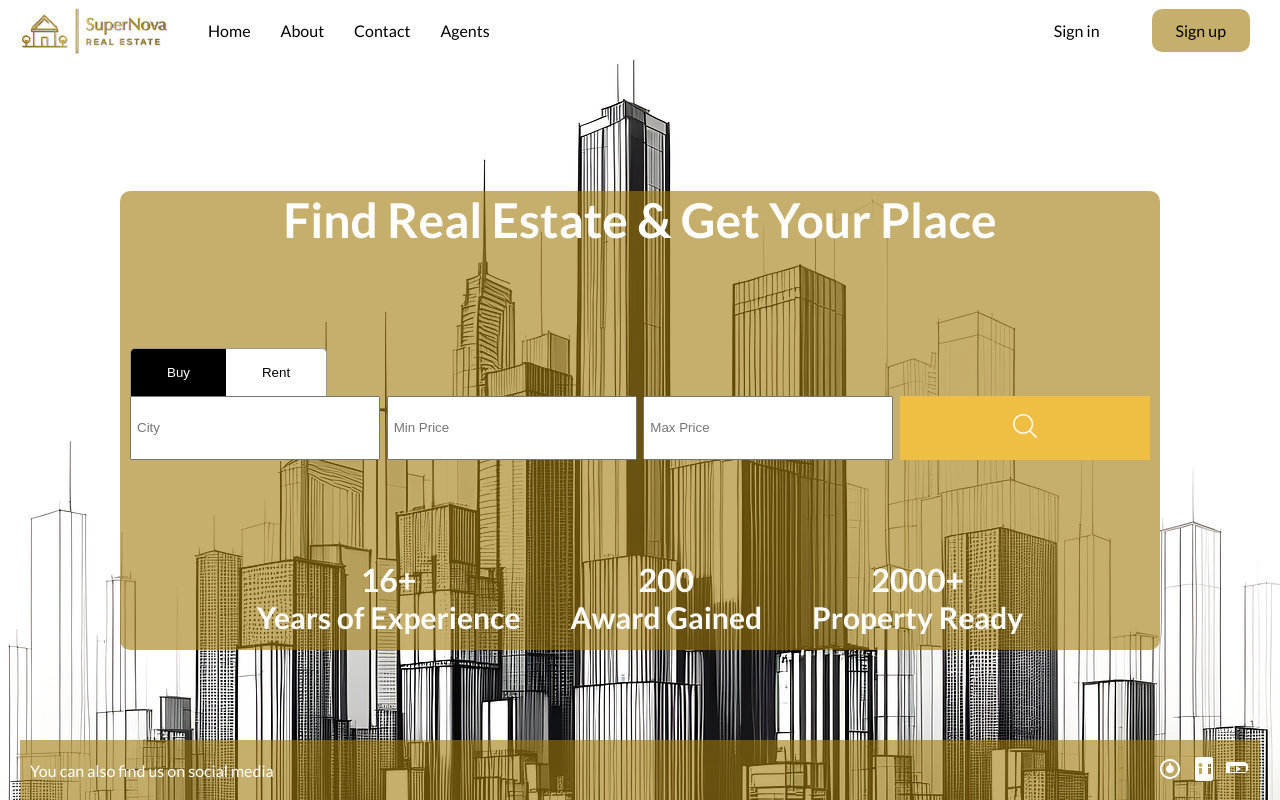
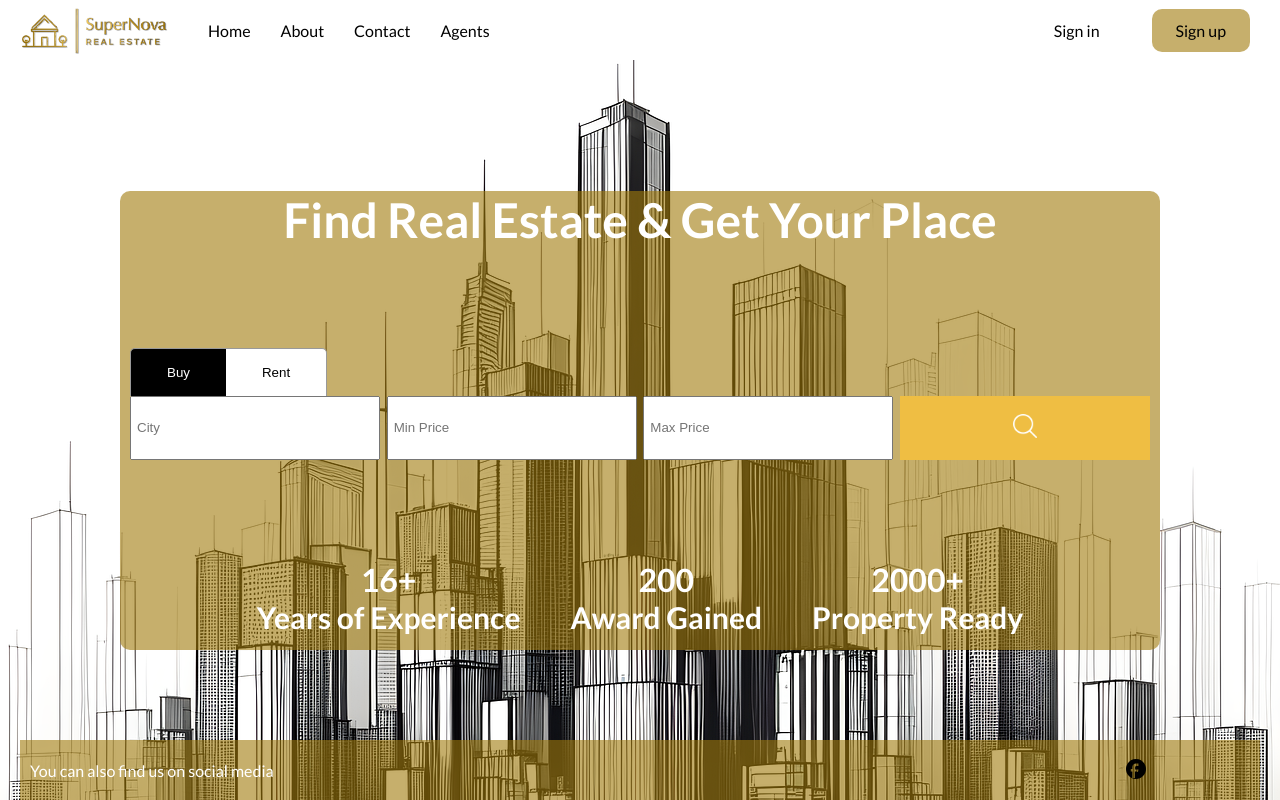
Before and after one commit to nikolayvnenchev/AppSuperNova, a React (Vite) app in the folder client/: page / in a window 1280 px wide. Built offline with nearby package versions, Linux system fonts and the light colour scheme; no server answers.

Commit message:
14th change

```diff
--- a/client/src/components/footer/Footer.jsx
+++ b/client/src/components/footer/Footer.jsx
@@ -6,7 +6,7 @@ export default function Footer() {
     <footer>
       <div className="footerContainer">
         <p>
-        You can also find us on social media{' '}
+          You can also find us on social media{' '}
         </p>
         {/* <a
           style={{ color: 'blue' }}
@@ -15,23 +15,23 @@ export default function Footer() {
         >SoftUni</a> */}
         <div className="social-icons">
           <a href="https://www.facebook.com" target="_blank" rel="noopener noreferrer">
-            <svg width="24" height="24" viewBox="0 0 24 24" fill="none" xmlns="http://www.w3.org/2000/svg">
-            <path d="m355.6 330 11.4-74h-71v-48c0-20.2 9.9-40 41.7-40h32.3v-63s-29.3-5-57.3-5c-58.5 0-96.7 35.4-96.7 99.6v56.4h-65v74h65v182h80v-182z" fill="#fff" />
+            <svg xmlns="http://www.w3.org/2000/svg" viewBox="0 0 24 24" width="24" height="24">
+              <path d="M12 2.04c-5.52 0-10 4.48-10 10s4.48 10 10 10 10-4.48 10-10-4.48-10-10-10zm1.27 12.34h-2.4v6.64h-2.5v-6.64h-1.7v-2.4h1.7v-1.8c0-2.48 1.42-3.8 3.71-3.8 1.08 0 2.08.08 2.36.12v2.5h-1.67c-1.31 0-1.64.62-1.64 1.58v1.92h3.35l-.5 2.4h-2.85v6.64z" />
             </svg>
           </a>
           <a href="https://www.instagram.com" target="_blank" rel="noopener noreferrer">
             <svg width="24" height="24" viewBox="0 0 24 24" fill="none" xmlns="http://www.w3.org/2000/svg">
-              <path d="M12 2C6.48 2 2 6.48 2 12s4.48 10 10 10 10-4.48 10-10S17.52 2 12 2zm0 18c-4.41 0-8-3.59-8-8s3.59-8 8-8 8 3.59 8 8-3.59 8-8 8zm0-14c-.55 0-1 .45-1 1s.45 1 1 1 1-.45 1-1-.45-1-1-1zm0 10c-2.21 0-4-1.79-4-4s1.79-4 4-4 4 1.79 4 4-1.79 4-4 4z" fill="white" />
+              <path d="M12 2.16c3.22 0 3.61.01 4.88.07 1.23.06 2.3.26 3.14.6a5.83 5.83 0 0 1 2.12 1.42 5.83 5.83 0 0 1 1.42 2.12c.34.84.54 1.91.6 3.14.06 1.27.07 1.66.07 4.88s-.01 3.61-.07 4.88c-.06 1.23-.26 2.3-.6 3.14a5.83 5.83 0 0 1-1.42 2.12 5.83 5.83 0 0 1-2.12 1.42c-.84.34-1.91.54-3.14.6-1.27.06-1.66.07-4.88.07s-3.61-.01-4.88-.07c-1.23-.06-2.3-.26-3.14-.6a5.83 5.83 0 0 1-2.12-1.42 5.83 5.83 0 0 1-1.42-2.12c-.34-.84-.54-1.91-.6-3.14-.06-1.27-.07-1.66-.07-4.88s.01-3.61.07-4.88c.06-1.23.26-2.3.6-3.14a5.83 5.83 0 0 1 1.42-2.12A5.83 5.83 0 0 1 4.26 2.83c.84-.34 1.91-.54 3.14-.6C8.39 2.17 8.78 2.16 12 2.16zm0 1.9c-3.2 0-3.58.01-4.82.06-1.1.05-1.9.23-2.4.44-.62.25-1.12.61-1.61 1.1-.49.49-.85.99-1.1 1.61-.21.5-.39 1.31-.44 2.4-.05 1.24-.06 1.62-.06 4.82s.01 3.58.06 4.82c.05 1.1.23 1.9.44 2.4.25.62.61 1.12 1.1 1.61.49.49.99.85 1.61 1.1.5.21 1.31.39 2.4.44 1.24.05 1.62.06 4.82.06s3.58-.01 4.82-.06c1.1-.05 1.9-.23 2.4-.44.62-.25 1.12-.61 1.61-1.1.49-.49.85-.99 1.1-1.61.21-.5.39-1.31.44-2.4.05-1.24.06-1.62.06-4.82s-.01-3.58-.06-4.82c-.05-1.1-.23-1.9-.44-2.4-.25-.62-.61-1.12-1.1-1.61-.49-.49-.99-.85-1.61-1.1-.5-.21-1.31-.39-2.4-.44-1.24-.05-1.62-.06-4.82-.06zm0 5.13c2.65 0 4.79 2.14 4.79 4.78s-2.14 4.78-4.79 4.78-4.79-2.14-4.79-4.78 2.14-4.78 4.79-4.78zm0 7.65c1.62 0 2.96-1.33 2.96-2.97s-1.34-2.97-2.96-2.97-2.96 1.33-2.96 2.97 1.34 2.97 2.96 2.97zm5.52-7.89c.38 0 .69-.31.69-.69s-.31-.69-.69-.69-.69.31-.69.69.31.69.69.69z"/>
             </svg>
           </a>
           <a href="https://www.linkedin.com" target="_blank" rel="noopener noreferrer">
             <svg width="24" height="24" viewBox="0 0 24 24" fill="none" xmlns="http://www.w3.org/2000/svg">
-              <path d="M19 0H5C3.9 0 3 .9 3 2v20c0 1.1.9 2 2 2h14c1.1 0 2-.9 2-2V2c0-1.1-.9-2-2-2zm-9 17H7v-6h3v6zm-1.5-7.1c-1.1 0-2-.9-2-2s.9-2 2-2 2 .9 2 2-.9 2-2 2zM19 17h-3v-6h3v6zm0-7h-3V7h3v3z" fill="white" />
+              <path d="M4.98 3.5C4.98 2.12 6.1.99 7.48.99 8.86.99 10 .99 10 3.5c0 2.38-1.12 3.5-2.5 3.5C6.1 7 4.98 5.88 4.98 3.5zM2 3.5C2 1.57 3.57 0 5.5 0c1.38 0 2.5 1.12 2.5 2.5C8 5.88 6.88 7 5.5 7 3.57 7 2 5.88 2 3.5zM1 9h4V23H1zm6 0h4v14h-4zm10.1 2.34c-.34-.06-.68-.09-1.03-.09-1.4 0-2.72.52-3.71 1.47V9h-4v14h4v-7.85c0-1.6 1.3-2.9 2.9-2.9 1.62 0 2.91 1.3 2.91 2.9v7.85h4V13.34c0-3.67-3-6.34-6.9-6.34z"/>
             </svg>
           </a>
           <a href="https://www.youtube.com" target="_blank" rel="noopener noreferrer">
             <svg width="24" height="24" viewBox="0 0 24 24" fill="none" xmlns="http://www.w3.org/2000/svg">
-              <path d="M10 15l5-3-5-3v6zm12-3c0 2.2-1.8 4-4 4h-16c-2.2 0-4-1.8-4-4V9c0-2.2 1.8-4 4-4h16c2.2 0 4 1.8 4 4v3zm-2 0V9H4v6h16z" fill="white" />
+              <path d="M23.5 6.2c-.3-1.1-1.2-1.9-2.3-1.9-2.7-.1-5.4-.1-8.1-.1s-5.4 0-8.1.1c-1.1 0-2.1.8-2.3 1.9-.2.8-.2 1.7-.2 2.6 0 1 .1 1.9.2 2.8.3 1.1 1.2 1.9 2.3 1.9 2.7.1 5.4.1 8.1.1s5.4 0 8.1-.1c1.1 0 2-.8 2.3-1.9.1-.8.2-1.8.2-2.8 0-.9 0-1.8-.2-2.6zm-14.5 7.4v-6.8l6.2 3.4-6.2 3.4zm6.3-5.2c0-.1 0-.2-.1-.3-.1-.1-.2-.1-.3-.1-.1 0-.2.1-.3.1-.1.1-.1.2-.1.3v5.2c0 .1 0 .2.1.3.1.1.2.1.3.1s.2-.1.3-.1c.1-.1.1-.2.1-.3z"/>
             </svg>
           </a>
         </div>
```
